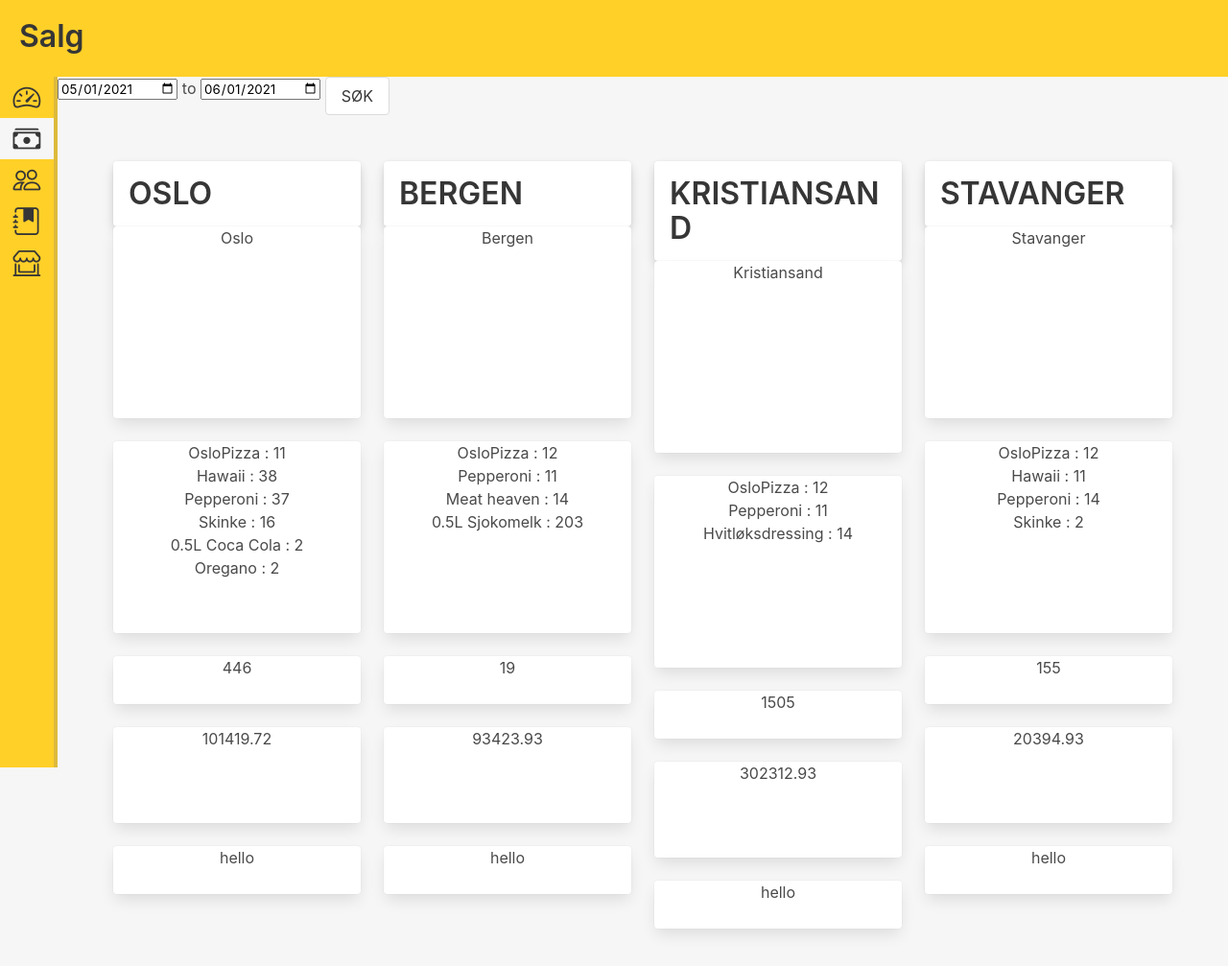
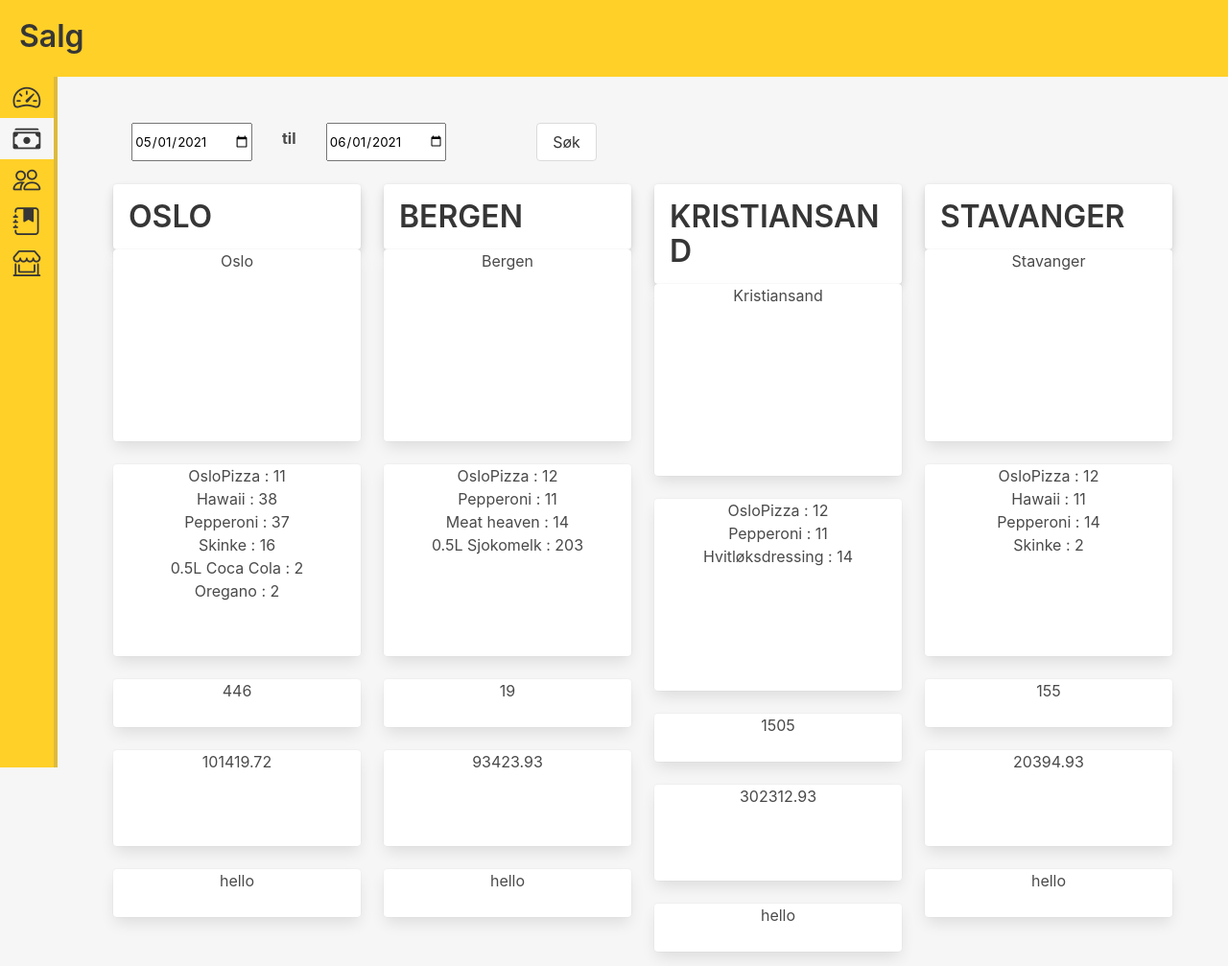
Before and after one commit to mariebmo-edu/pro104-webprosjekt-eksamen, a plain HTML site: page Sales/sales.html in a window 1280 px wide. Shown: the whole page at 96% size. Drawn offline with nearby package versions, Linux system fonts and the light colour scheme.

Commit message:
Update sales.html
made div that had container and section to cover the background we use on the sites

```diff
--- a/Sales/sales.html
+++ b/Sales/sales.html
@@ -18,21 +18,32 @@
     <div class="admin-pannel">
 
         <!-- ALT GÅR HIT HALLO FOLKENS! -->
+        <div class="container section">
 
             <!-- INPUT FIELDS -->
+            <div class="columns">
+                <div class="column is-2 is-flex is-justify-content-center">
                     <input type="date" id="fromDateSales" alt="fra dato for økonomisøk" value="2021-05-01">
-		<label>to</label>
+                </div>
+                <label class="has-text-weight-bold pt-4">til</label>
+                <div class="column is-2 is-flex is-justify-content-center">
                     <input type="date" id="toDateSales" alt="til dato for økonomisøk" value="2021-06-01">
-		<button id="salesSearchBtn" class="button">SØK</button>
+                </div>
+                <div class="column is-2 is-flex is-justify-content-center">
+                    <button id="salesSearchBtn" class="button">Søk</button>
+                </div>
 
+            </div>
 
             <!-- RESTAURANT COLUMNS -->
-		<div class="sales-content container section">
+            <div class="sales-content">
                 <div id="salesCardContainer" class="columns">
                 </div>
             </div>
 
         </div>
+    </div>
 
 </body>
 </html>
+<!-- ----- -->
```
Lines whose indentation alone changed are shown as unchanged.
